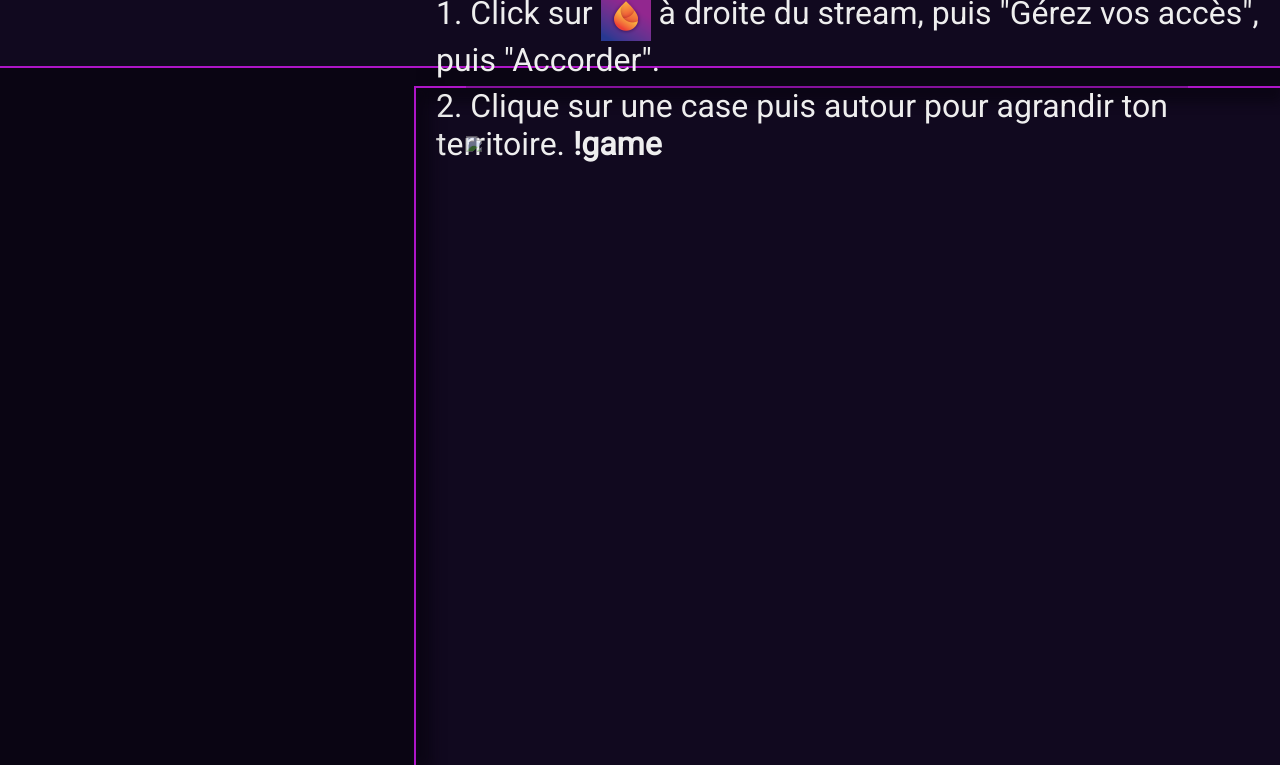
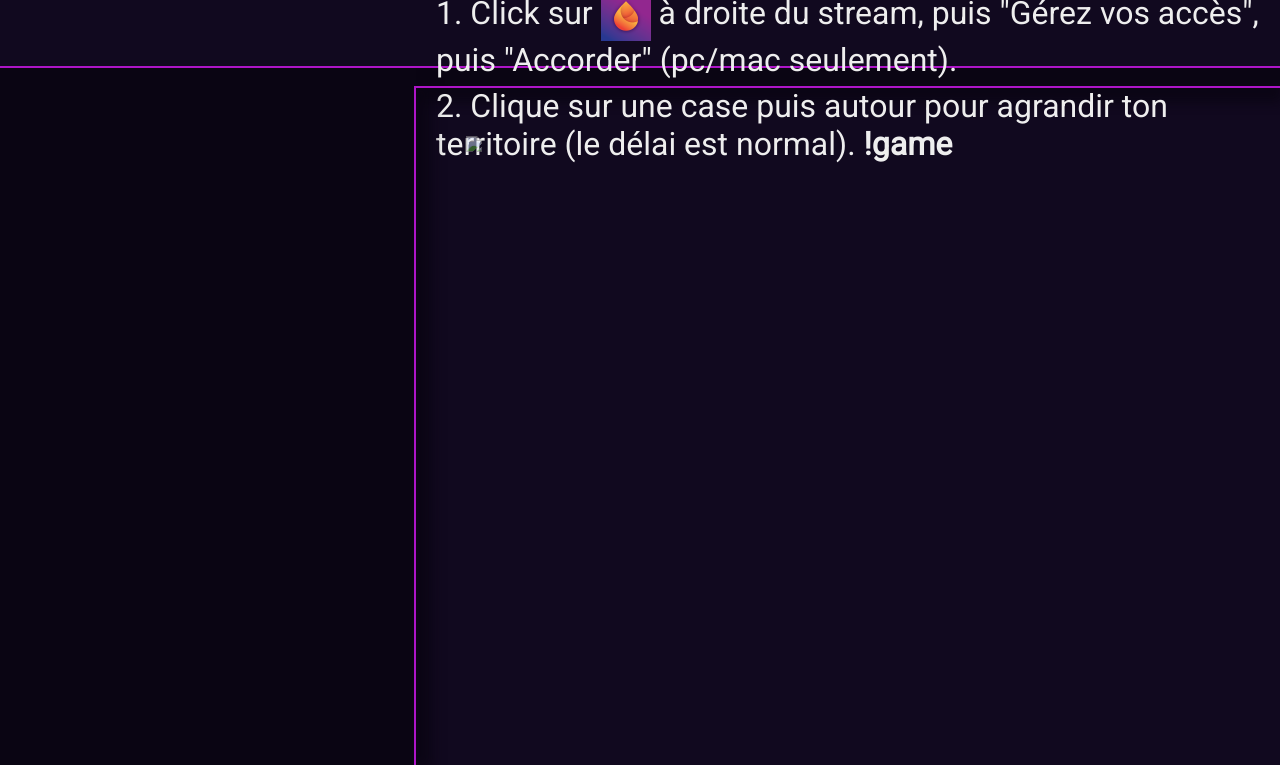
Before and after one commit to twidi/hexpo, a Django app: template package/src/hexpo_game/core/templates/core/index.html in a window 1280 px wide. Shown: the top 765 px of the page. Run offline with Django 4.2, Linux system fonts and the light colour scheme; the template is opened without the code that fills it, so the values that code supplies are empty.

Commit message:
feature: More instructions on top

```diff
--- a/package/src/hexpo_game/core/statics/style.css
+++ b/package/src/hexpo_game/core/statics/style.css
@@ -231,9 +231,6 @@ body#page-players #main-container {
     border-top: solid 2px var(--bright-color);
 }
 
-#coord-hor, .coord-ver {
-    opacity: var(--opacity);
-}
 #coord-hor {
     padding-left: calc(0.125 * var(--tile-width));
     display: flex;
@@ -267,6 +264,7 @@ body#page-players #main-container {
 #coord-hor span, .coord-ver span {
     font-size: 24px;
     color: var(--text-color);
+    opacity: var(--opacity);
 }
 
 #grid-area {
--- a/package/src/hexpo_game/core/templates/core/index.html
+++ b/package/src/hexpo_game/core/templates/core/index.html
@@ -9,8 +9,8 @@
             <div id="empty-top"></div>
             <div id="top-bar">
                 <div id="instructions">
-                    <p>1. Click sur <img style="vertical-align: middle"" width="50" height="50" src="/statics/extension-heat.png" style="grid-area: icon;"/> à droite du stream, puis "Gérez vos accès", puis "Accorder".</p>
-                    <p>2. Clique sur une case puis autour pour agrandir ton territoire. <strong>!game</strong></p>
+                    <p>1. Click sur <img style="vertical-align: middle" width="50" height="50" src="/statics/extension-heat.png" style="grid-area: icon;"/> à droite du stream, puis "Gérez vos accès", puis "Accorder" (pc/mac seulement).</p>
+                    <p>2. Clique sur une case puis autour pour agrandir ton territoire (le délai est normal). <strong>!game</strong></p>
                 </div>
             </div>
             <div id="top-left-corner"></div>
```
